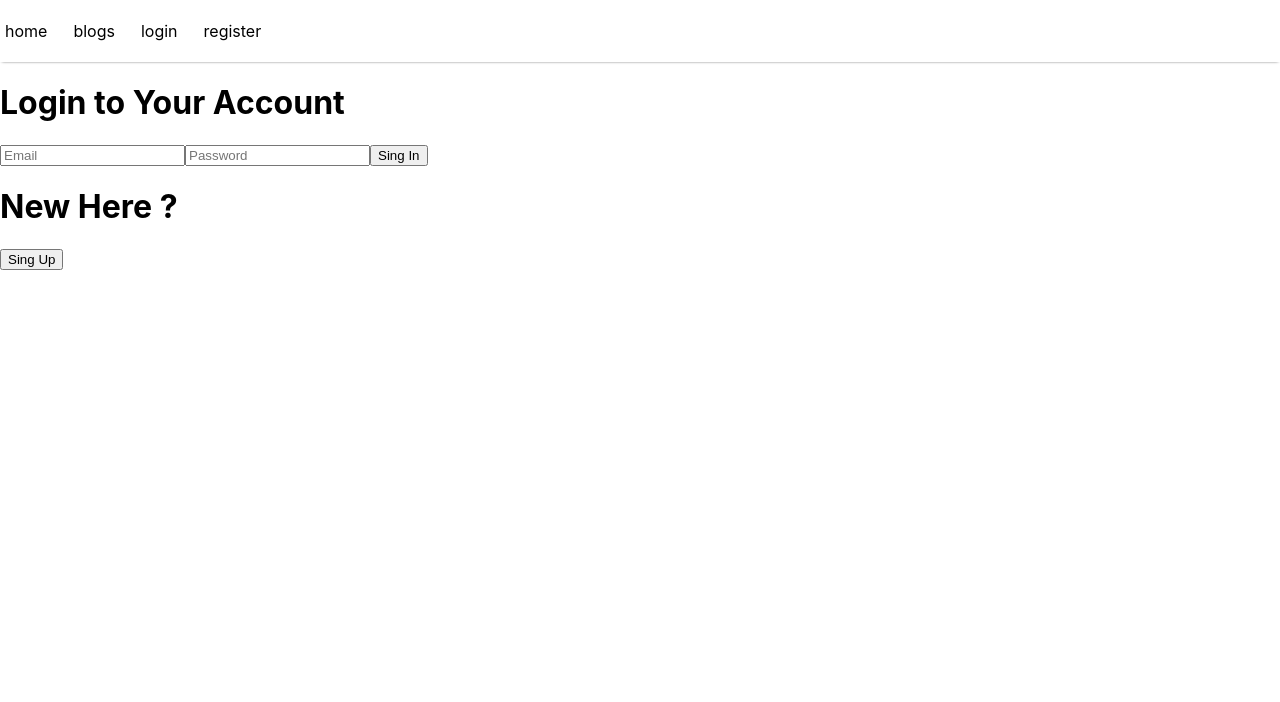
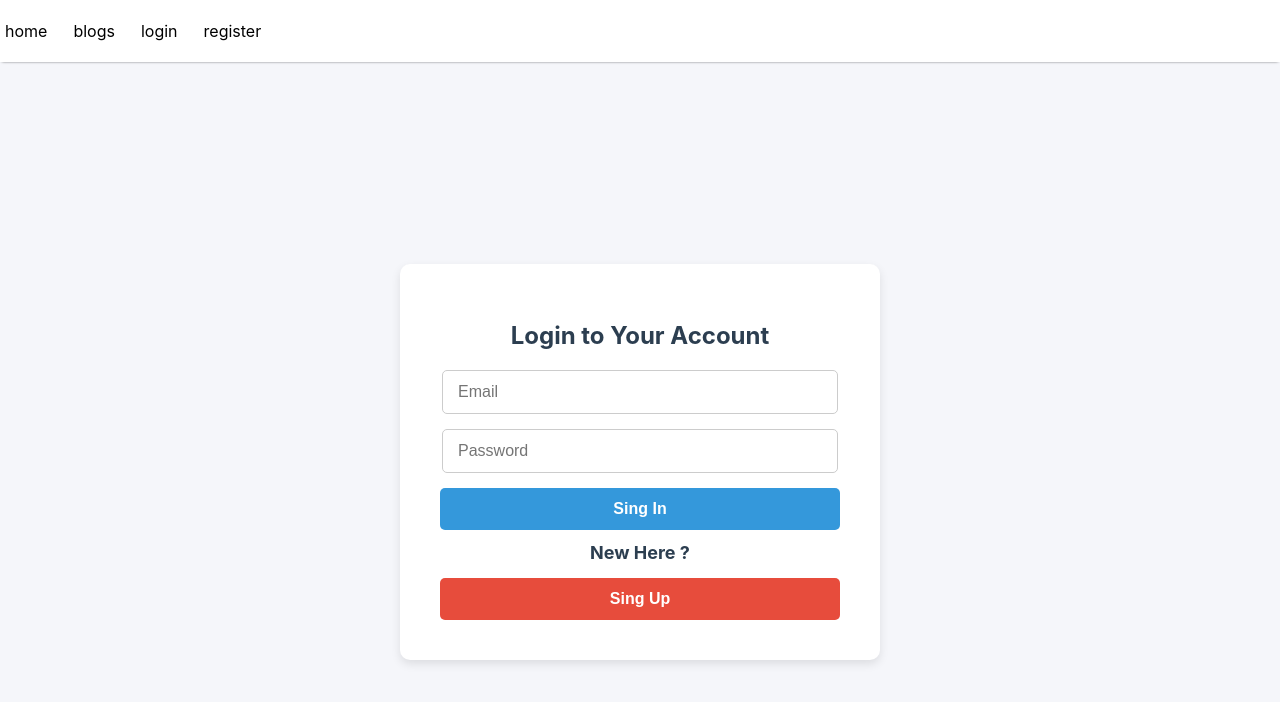
Before and after one commit to 5935512009/blogsProject_login, a React (Create React App) app in the folder blogs-project/: page /login in a window 1280 px wide. Shown: the top 702 px of the page. Built offline with nearby package versions, Linux system fonts and the light colour scheme.

Commit message:
new:{design css login page}

```diff
--- a/blogs-project/src/pages/login/Login.jsx
+++ b/blogs-project/src/pages/login/Login.jsx
@@ -1,7 +1,7 @@
 import { useState } from "react";
 import axios from "axios";
 import { Link } from "react-router-dom";
-
+import './login.css'
 
 const Login = () => {
 	const [data, setData] = useState({ email: "", password: "" });
@@ -30,10 +30,10 @@ const Login = () => {
 	};
 
 	return (
-		<div className="">
-			<div className="">
-				<div className="">
-					<form className="" onSubmit={handleSubmit}>
+		<div className="login-page">
+			<div className="login-path">
+				<div className="login-top">
+					<form className="login-form" onSubmit={handleSubmit}>
 						<h1>Login to Your Account</h1>
 						<input
 							type="email"
@@ -53,13 +53,14 @@ const Login = () => {
 							required
 							className=""
 						/>
+						<br/>
 						{error && <div className="">{error}</div>}
 						<button type="submit" className="">
 							Sing In
 						</button>
 					</form>
 				</div>
-				<div className="">
+				<div className="login-bottom">
 					<h1>New Here ?</h1>
 					<Link to="/Register">
 						<button type="button" className="">
--- /dev/null
+++ b/blogs-project/src/pages/login/login.css
@@ -0,0 +1,88 @@
+/* login.css */
+
+.login-page {
+    display: flex;
+    justify-content: center;
+    align-items: center;
+    height: 100vh;
+    background-color: #f5f6fa;
+}
+
+.login-path {
+    background-color: #ffffff;
+    padding: 40px;
+    border-radius: 10px;
+    box-shadow: 0 4px 10px rgba(0, 0, 0, 0.1);
+    text-align: center;
+    max-width: 400px;
+    width: 100%;
+}
+
+.login-form h1 {
+    font-size: 24px;
+    margin-bottom: 20px;
+    color: #2c3e50;
+}
+
+.login-path .login-form input {
+    width: 91%;
+    padding: 12px 15px;
+    margin-bottom: 15px;
+    border-radius: 5px;
+    border: 1px solid #ccc;
+    font-size: 16px;
+}
+
+.login-path .login-form input:focus {
+    outline: none;
+    border-color: #3498db;
+    box-shadow: 0 0 5px rgba(52, 152, 219, 0.3);
+}
+
+.login-form button {
+    background-color: #3498db;
+    border: none;
+    color: white;
+    font-size: 16px;
+    font-weight: 600;
+    padding: 12px 20px;
+    border-radius: 5px;
+    cursor: pointer;
+    width: 100%;
+    transition: background-color 0.3s ease, box-shadow 0.3s ease;
+}
+
+.login-form button:hover {
+    background-color: #2980b9;
+    box-shadow: 0 4px 10px rgba(41, 128, 185, 0.2);
+}
+
+.login-bottom h1 {
+    font-size: 18px;
+    margin-bottom: 15px;
+    color: #2c3e50;
+}
+
+.login-bottom button {
+    background-color: #e74c3c;
+    border: none;
+    color: white;
+    font-size: 16px;
+    font-weight: 600;
+    padding: 12px 20px;
+    border-radius: 5px;
+    cursor: pointer;
+    width: 100%;
+    transition: background-color 0.3s ease, box-shadow 0.3s ease;
+}
+
+.login-bottom button:hover {
+    background-color: #c0392b;
+    box-shadow: 0 4px 10px rgba(192, 57, 43, 0.2);
+}
+
+.login-form .error {
+    color: #e74c3c;
+    font-size: 14px;
+    margin-bottom: 10px;
+}
```
